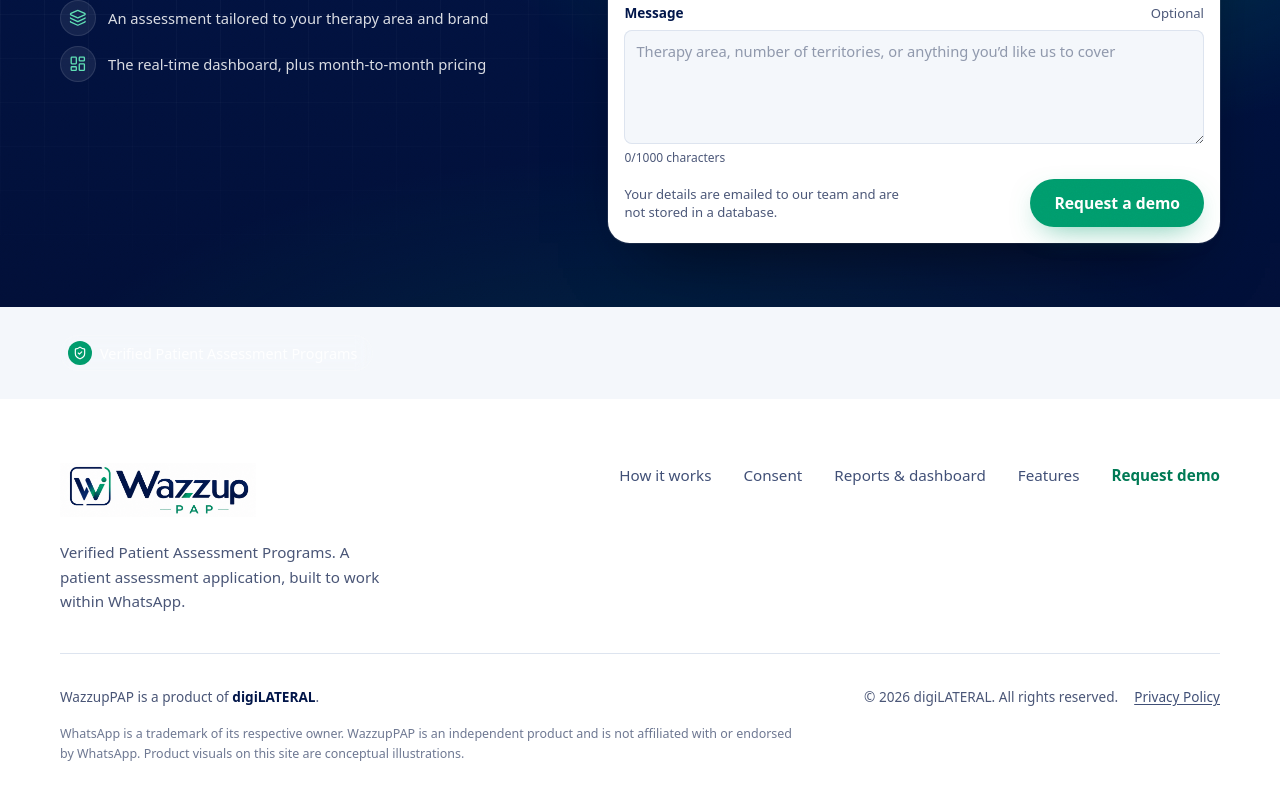
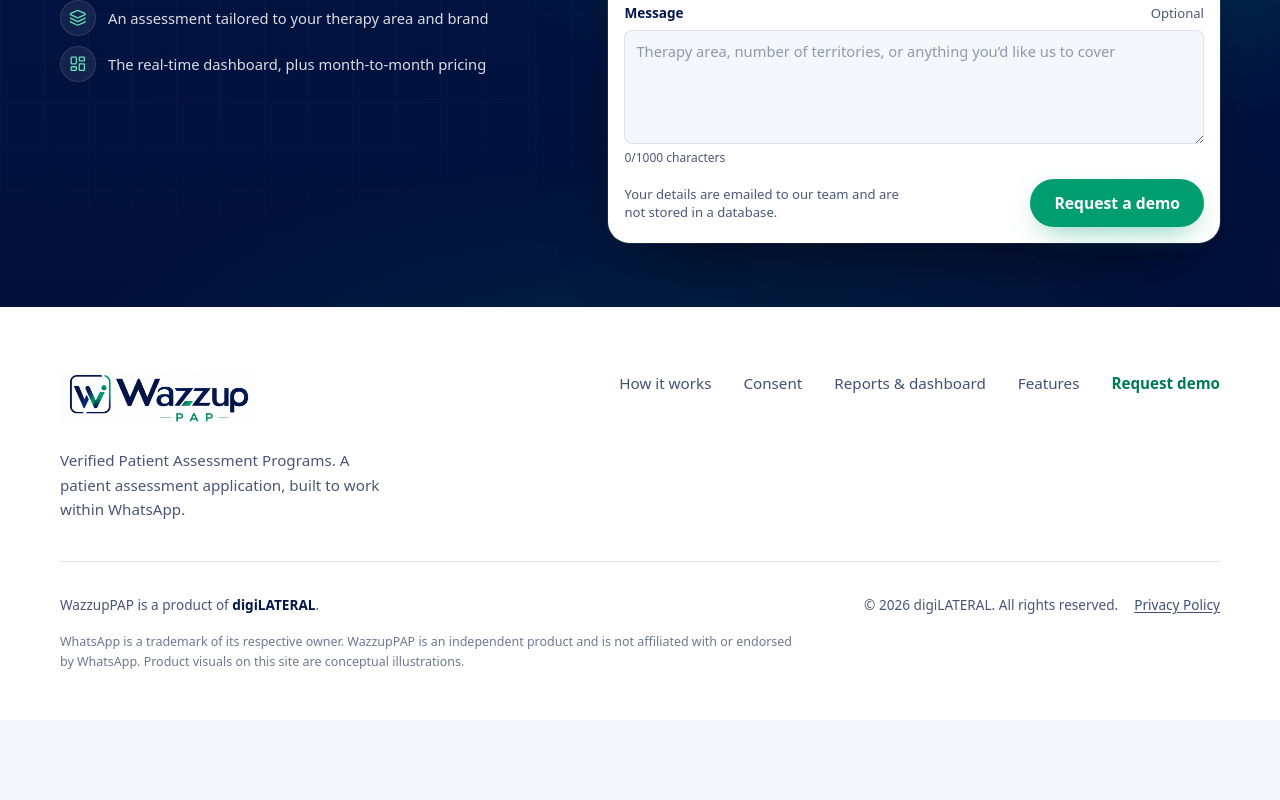
Before and after one commit to Rohan9833/WazzupPAP_display, a React (Vite) app in the folder frontend/: page / in a window 1280 px wide. Shown: the part 4843-5643 px from the top of the page. After the commit the page ends 5563 px from the top, so only its background shows below. Built offline with nearby package versions, Linux system fonts and the light colour scheme; no server answers.

Commit message:
Remove verified badge from footer position

```diff
--- a/frontend/src/App.jsx
+++ b/frontend/src/App.jsx
@@ -1,5 +1,4 @@
 import { MotionConfig } from 'motion/react';
-import { ShieldCheck } from 'lucide-react';
 import Navbar from './components/layout/Navbar.jsx';
 import Footer from './components/layout/Footer.jsx';
 import MobileCta from './components/layout/MobileCta.jsx';
@@ -24,14 +23,6 @@ export default function App() {
         <Features />
         <DemoRequest />
       </main>
-      <div className="container-x relative py-5 sm:py-7">
-        <div className="inline-flex items-center gap-1.5 rounded-full bg-white/[0.06] py-1 pl-1.5 pr-2.5 text-[0.65rem] font-medium text-white/90 ring-1 ring-inset ring-white/15 backdrop-blur sm:gap-2 sm:py-1.5 sm:pl-2 sm:pr-4 sm:text-[0.9rem]">
-          <span className="grid h-5 w-5 place-items-center rounded-full bg-leaf sm:h-6 sm:w-6">
-            <ShieldCheck className="h-3 w-3 text-white sm:h-3.5 sm:w-3.5" aria-hidden />
-          </span>
-          Verified Patient Assessment Programs
-        </div>
-      </div>
       <Footer />
       <MobileCta />
     </MotionConfig>
```
